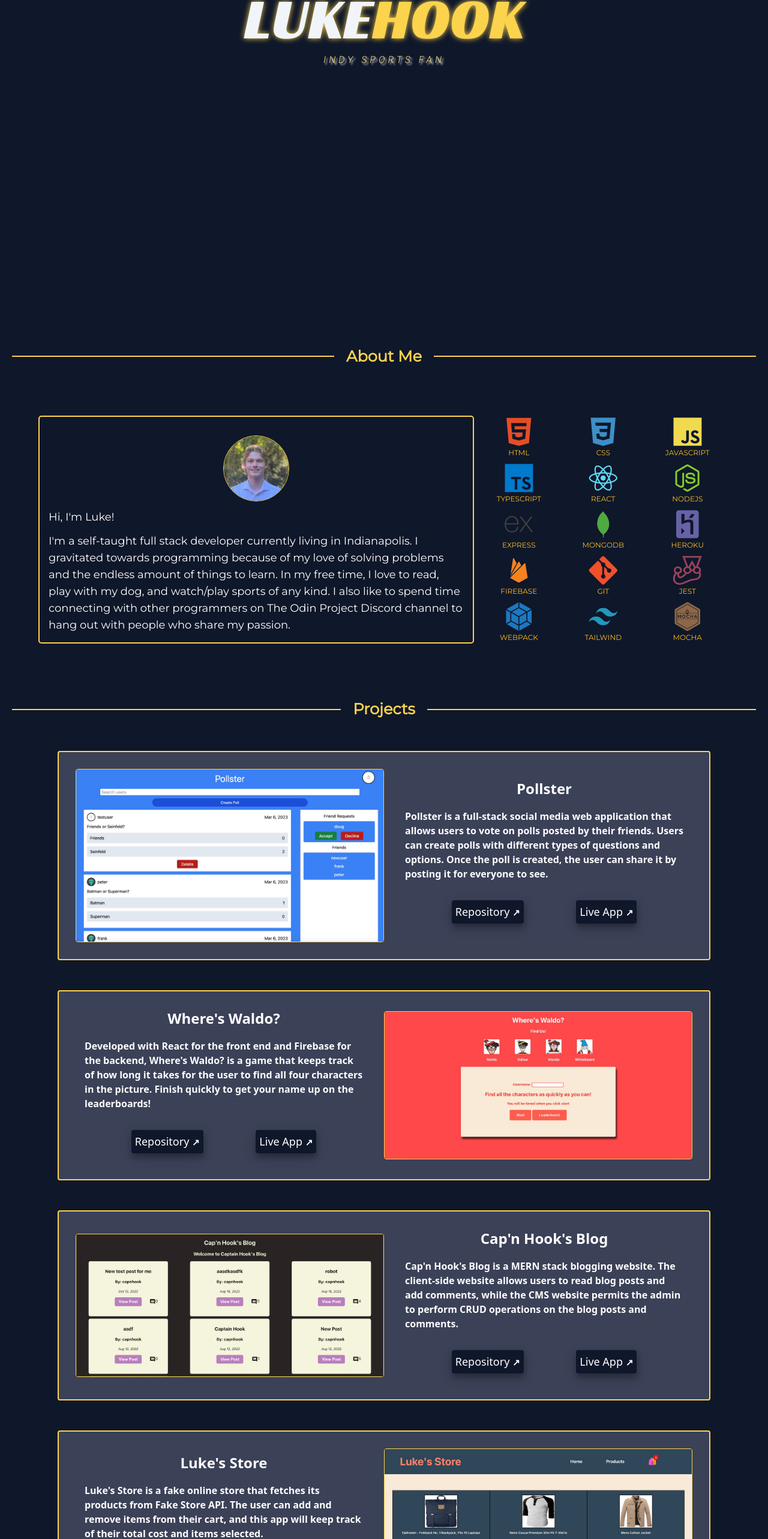
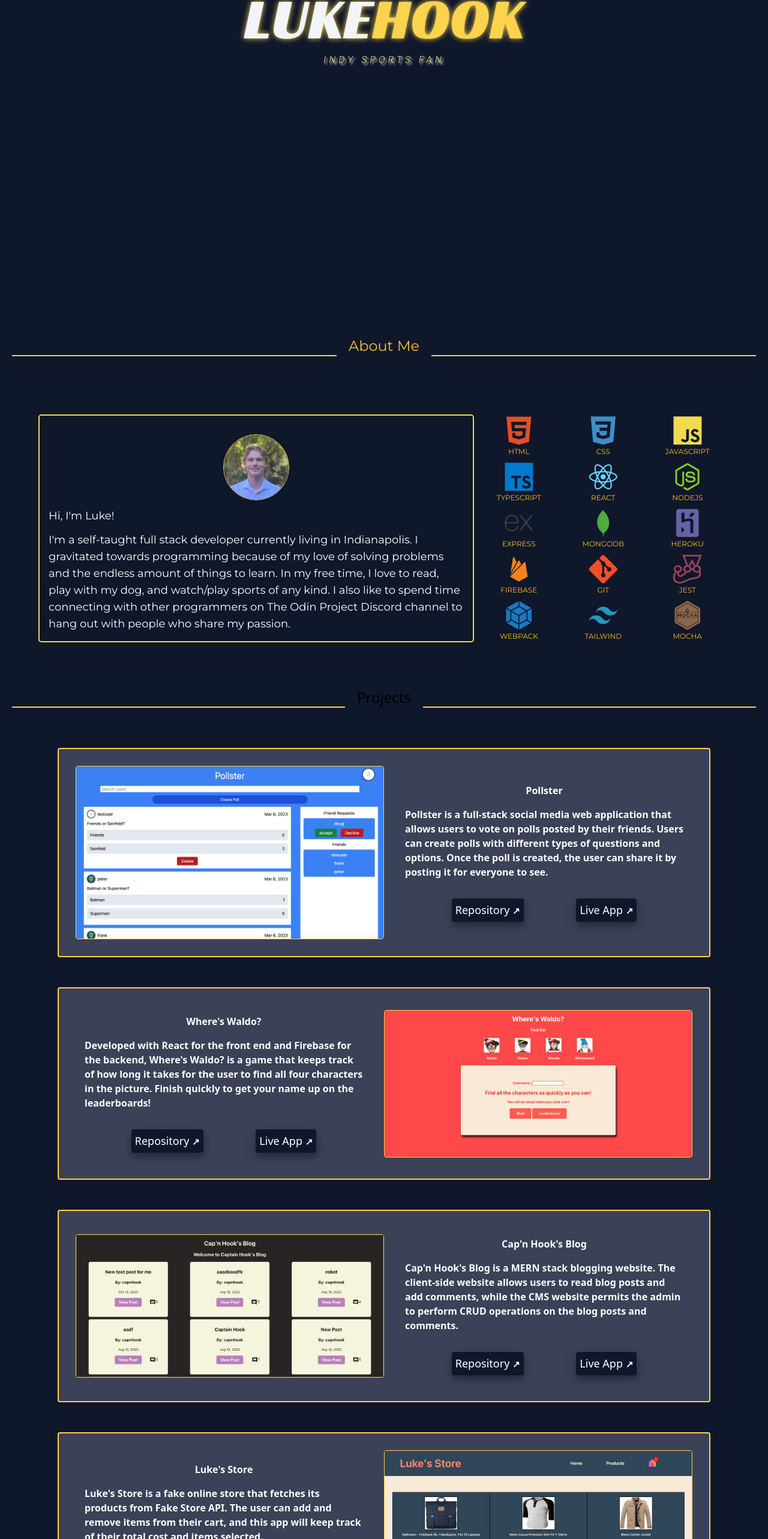
Before and after one commit to luhook04/personal-portfolio, a React (Create React App) app: page / in a window 1280 px wide. Shown: the part 225-2791 px from the top of the page at 60% size. Built offline with nearby package versions, Linux system fonts and the light colour scheme.

Commit message:
Make website more accessible

```diff
--- a/src/App.css
+++ b/src/App.css
@@ -381,7 +381,6 @@ a span {
 
   100% {
     scale: 1.2;
-    filter: blur(2px);
   }
 }
 
--- a/src/components/About.js
+++ b/src/components/About.js
@@ -6,7 +6,7 @@ const About = () => {
     <section id="about" className="about-content font-About text-amber-400">
       <div className="flex-header">
         <div></div>
-        <h1>About Me</h1>
+        <h2>About Me</h2>
         <div></div>
       </div>
       <div className="about-container mt-20 mb-20 ">
--- a/src/components/Contact.js
+++ b/src/components/Contact.js
@@ -5,7 +5,7 @@ const Contact = () => {
     <section id="contact" className="contact">
       <div className="flex-header">
         <div></div>
-        <h1>Contact</h1>
+        <h2>Contact</h2>
         <div></div>
       </div>
       <div className="contact-content mt-7 w-5/6 md:w-2/3 ">
--- a/src/components/Projects.js
+++ b/src/components/Projects.js
@@ -10,13 +10,13 @@ const Projects = () => {
     <section id="projects">
       <div className="flex-header">
         <div></div>
-        <h1>Projects</h1>
+        <h2>Projects</h2>
         <div></div>
       </div>
       <div className="project-container md:px-7 px-1.5 py-7">
         <img src={pollsterPic} alt="Social Media Project" />
         <div className="project-info">
-          <h2 className="mb-0 md:mb-2">Pollster</h2>
+          <h3 className="mb-0 md:mb-2">Pollster</h3>
           <p className="my-2 text-center text-sm sm:text-left sm:text-base">
             Pollster is a full-stack social media web application that allows
             users to vote on polls posted by their friends. Users can create
@@ -48,7 +48,7 @@ const Projects = () => {
       <div className="project-container md:px-7 px-1.5 py-7">
         <img src={waldoPic} alt="Waldo Project" />
         <div className="project-info">
-          <h2 className="mb-0 md:mb-2">Where's Waldo?</h2>
+          <h3 className="mb-0 md:mb-2">Where's Waldo?</h3>
           <p className="my-2 text-center text-sm sm:text-left sm:text-base">
             Developed with React for the front end and Firebase for the backend,
             Where's Waldo? is a game that keeps track of how long it takes for
@@ -80,7 +80,7 @@ const Projects = () => {
       <div className="project-container md:px-7 px-1.5 py-7">
         <img src={blogPic} alt="Blog Project"></img>
         <div className="project-info">
-          <h2 className="mb-0 md:mb-2">Cap'n Hook's Blog</h2>
+          <h3 className="mb-0 md:mb-2">Cap'n Hook's Blog</h3>
           <p className="my-2 text-center text-sm sm:text-left sm:text-base">
             Cap'n Hook's Blog is a MERN stack blogging website. The client-side
             website allows users to read blog posts and add comments, while the
@@ -112,7 +112,7 @@ const Projects = () => {
       <div className="project-container md:px-7 px-1.5 py-7">
         <img src={storePic} alt="Store Project" />
         <div className="project-info">
-          <h2 className="mb-0 md:mb-2">Luke's Store</h2>
+          <h3 className="mb-0 md:mb-2">Luke's Store</h3>
           <p className="my-2 text-center text-sm sm:text-left sm:text-base">
             Luke's Store is a fake online store that fetches its products from
             Fake Store API. The user can add and remove items from their cart,
@@ -143,7 +143,7 @@ const Projects = () => {
       <div className="project-container md:px-7 px-1.5 py-7">
         <img src={membersPic} alt="Members Only Project" />
         <div className="project-info">
-          <h2 className="mb-0 md:mb-2">Members Only</h2>
+          <h3 className="mb-0 md:mb-2">Members Only</h3>
           <p className="my-2 text-center text-sm sm:text-left sm:text-base">
             Members Only is a forum app built with modern authentication and
             security tactics. It is a message board that hides specific message
@@ -174,7 +174,7 @@ const Projects = () => {
       <div className="project-container md:px-7 px-1.5 py-7">
         <img src={pokemonPic} alt="Pokemon Memory Game Project" />
         <div className="project-info">
-          <h2 className="mb-0 md:mb-2">Memory Game</h2>
+          <h3 className="mb-0 md:mb-2">Memory Game</h3>
           <p className="my-2 text-center text-sm sm:text-left sm:text-base">
             This app displays random pokémon fetched from the PokéAPI. The goal
             is to click on all twelve pokémon without repeating picks. Can you
--- a/src/components/Welcome.js
+++ b/src/components/Welcome.js
@@ -41,7 +41,7 @@ const Welcome = () => {
               K
             </span>
           </div>
-          <div className="glow-text-animation bright-text">
+          <h1 className="block glow-text-animation bright-text text-7xl md:text-8xl font-Welcome">
             <span className="animate-slide inline-block" style={{ '--i': 1 }}>
               L
             </span>
@@ -78,7 +78,7 @@ const Welcome = () => {
             >
               K
             </span>
-          </div>
+          </h1>
         </div>
       </div>
       <div className="wrapper text-amber-200">
```
